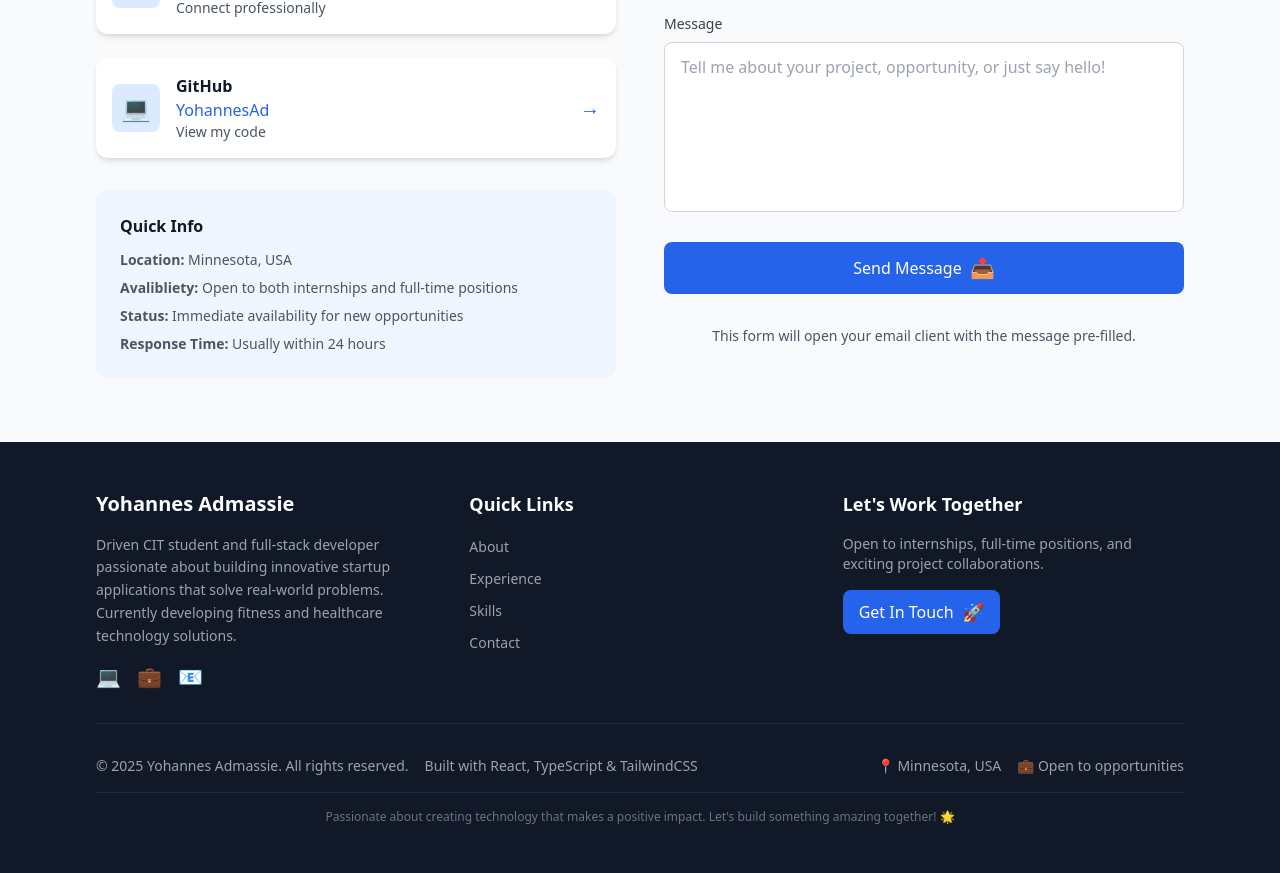
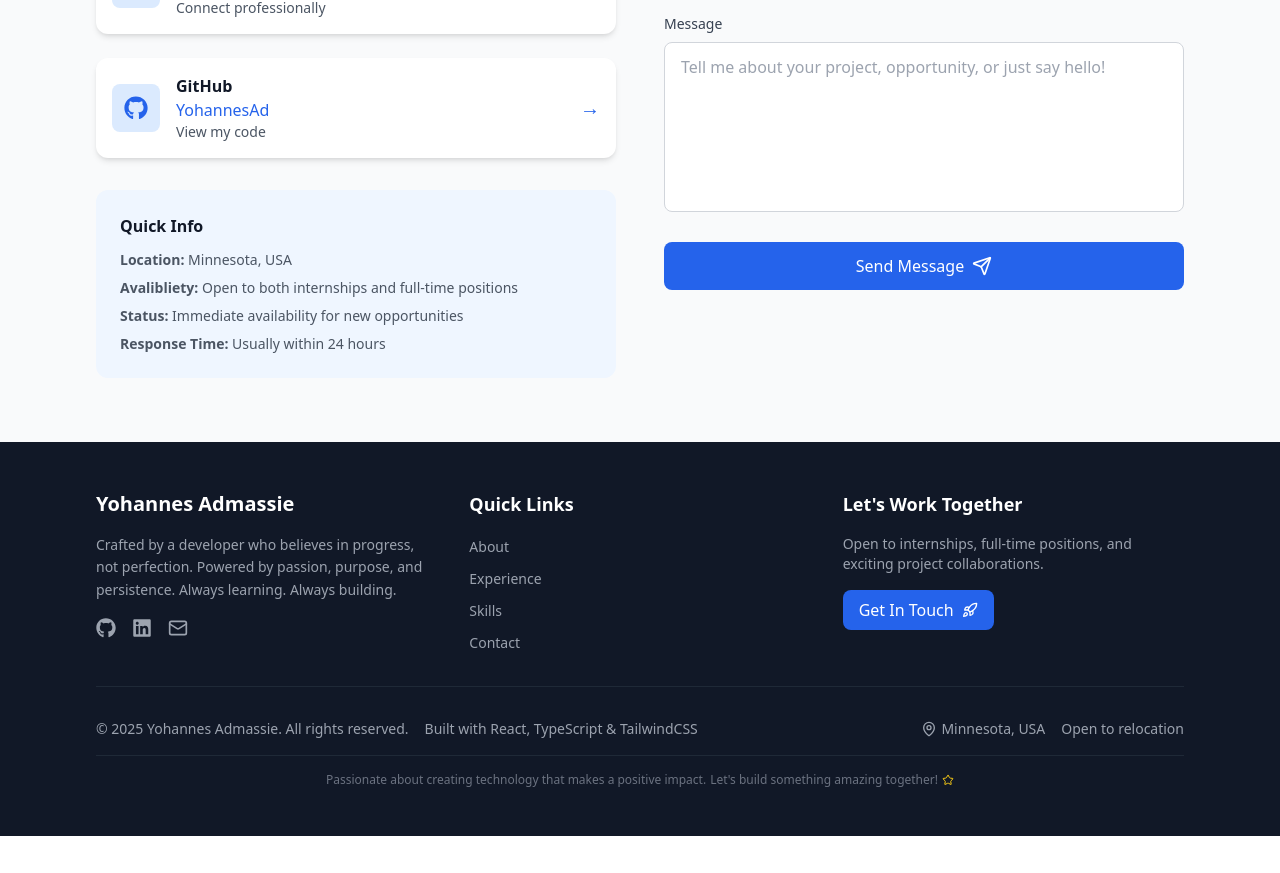
Before and after one commit to YohannesAd/YohannesAdmassie-portfolio, a React (Vite) app: page / in a window 1280 px wide. Shown: the part 4570-5443 px from the top of the page. After the commit the page ends 5406 px from the top, so only its background shows below. Built offline with nearby package versions, Linux system fonts and the light colour scheme.

Commit message:
updated the structure

```diff
--- a/src/components/layout/Footer.tsx
+++ b/src/components/layout/Footer.tsx
@@ -1,4 +1,6 @@
 import React from 'react';
+import { Mail, MapPin, Rocket, Star } from 'lucide-react';
+import { FaLinkedin, FaGithub } from 'react-icons/fa';
 
 const Footer: React.FC = () => {
   const currentYear = new Date().getFullYear();
@@ -7,17 +9,17 @@ const Footer: React.FC = () => {
     {
       name: 'GitHub',
       url: 'https://github.com/YohannesAd',
-      icon: '💻',
+      icon: FaGithub,
     },
     {
       name: 'LinkedIn',
       url: 'https://www.linkedin.com/in/yohannes-badmassie',
-      icon: '💼',
+      icon: FaLinkedin,
     },
     {
       name: 'Email',
       url: 'mailto:yohannes.30belachew@gmail.com',
-      icon: '📧',
+      icon: Mail,
     },
   ];
 
@@ -46,9 +48,9 @@ const Footer: React.FC = () => {
           <div className="space-y-4">
             <h3 className="text-xl font-bold">Yohannes Admassie</h3>
             <p className="text-gray-400 text-sm leading-relaxed">
-              Driven CIT student and full-stack developer passionate about building
-              innovative startup applications that solve real-world problems.
-              Currently developing fitness and healthcare technology solutions.
+             Crafted by a developer who believes in progress, not perfection.
+             Powered by passion, purpose, and persistence.
+             Always learning. Always building.
             </p>
             <div className="flex space-x-4">
               {socialLinks.map((link) => (
@@ -60,7 +62,7 @@ const Footer: React.FC = () => {
                   className="text-gray-400 hover:text-white transition-colors duration-200 flex items-center space-x-2 hover:scale-110 transform"
                   title={link.name}
                 >
-                  <span className="text-xl">{link.icon}</span>
+                  <link.icon className="w-5 h-5" />
                   <span className="sr-only">{link.name}</span>
                 </a>
               ))}
@@ -95,7 +97,7 @@ const Footer: React.FC = () => {
               className="inline-flex items-center space-x-2 bg-blue-600 hover:bg-blue-700 text-white font-medium py-2 px-4 rounded-lg transition-colors duration-200"
             >
               <span>Get In Touch</span>
-              <span className="text-lg">🚀</span>
+              <Rocket className="w-4 h-4" />
             </button>
           </div>
         </div>
@@ -113,16 +115,20 @@ const Footer: React.FC = () => {
             </div>
 
             <div className="flex items-center space-x-4 text-sm text-gray-400">
-              <span>📍 Minnesota, USA</span>
-              <span>💼 Open to opportunities</span>
+              <span className="flex items-center space-x-1">
+                <MapPin className="w-4 h-4" />
+                <span>Minnesota, USA</span>
+              </span>
+              <span>Open to relocation</span>
             </div>
           </div>
 
           {/* Additional Info */}
           <div className="mt-4 pt-4 border-t border-gray-800 text-center">
-            <p className="text-xs text-gray-500">
-              Passionate about creating technology that makes a positive impact.
-              Let's build something amazing together! 🌟
+            <p className="text-xs text-gray-500 flex items-center justify-center space-x-1">
+              <span>Passionate about creating technology that makes a positive impact.</span>
+              <span>Let's build something amazing together!</span>
+              <Star className="w-3 h-3 text-yellow-400" />
             </p>
           </div>
         </div>
--- a/src/components/sections/Contact.tsx
+++ b/src/components/sections/Contact.tsx
@@ -1,4 +1,6 @@
 import React, { useState } from 'react';
+import { Mail, Send } from 'lucide-react';
+import { FaLinkedin, FaGithub } from 'react-icons/fa';
 
 const Contact: React.FC = () => {
   const [formData, setFormData] = useState({
@@ -27,21 +29,21 @@ const Contact: React.FC = () => {
 
   const contactMethods = [
     {
-      icon: '📧',
+      icon: Mail,
       title: 'Email',
       value: 'yohannes.30belachew@gmail.com',
       link: 'mailto:yohannes.30belachew@gmail.com',
       description: 'Send me an email'
     },
     {
-      icon: '💼',
+      icon: FaLinkedin,
       title: 'LinkedIn',
       value: 'Yohannes Badmassie',
       link: 'https://www.linkedin.com/in/yohannes-badmassie',
       description: 'Connect professionally'
     },
     {
-      icon: '💻',
+      icon: FaGithub,
       title: 'GitHub',
       value: 'YohannesAd',
       link: 'https://github.com/YohannesAd',
@@ -78,7 +80,7 @@ const Contact: React.FC = () => {
                     className="flex items-center space-x-4 p-4 bg-white rounded-xl shadow-md hover:shadow-lg transition-all duration-300 hover:-translate-y-1"
                   >
                     <div className="flex-shrink-0 w-12 h-12 bg-blue-100 rounded-lg flex items-center justify-center">
-                      <span className="text-2xl">{method.icon}</span>
+                      <method.icon className="w-6 h-6 text-blue-600" />
                     </div>
                     <div className="flex-1">
                       <h4 className="font-semibold text-gray-900">{method.title}</h4>
@@ -181,13 +183,9 @@ const Contact: React.FC = () => {
                   className="w-full bg-blue-600 hover:bg-blue-700 text-white font-medium py-3 px-6 rounded-lg transition-colors duration-200 flex items-center justify-center space-x-2"
                 >
                   <span>Send Message</span>
-                  <span className="text-xl">📤</span>
+                  <Send className="w-5 h-5" />
                 </button>
               </form>
-
-              <p className="text-sm text-gray-600 text-center">
-                This form will open your email client with the message pre-filled.
-              </p>
             </div>
           </div>
         </div>
```
